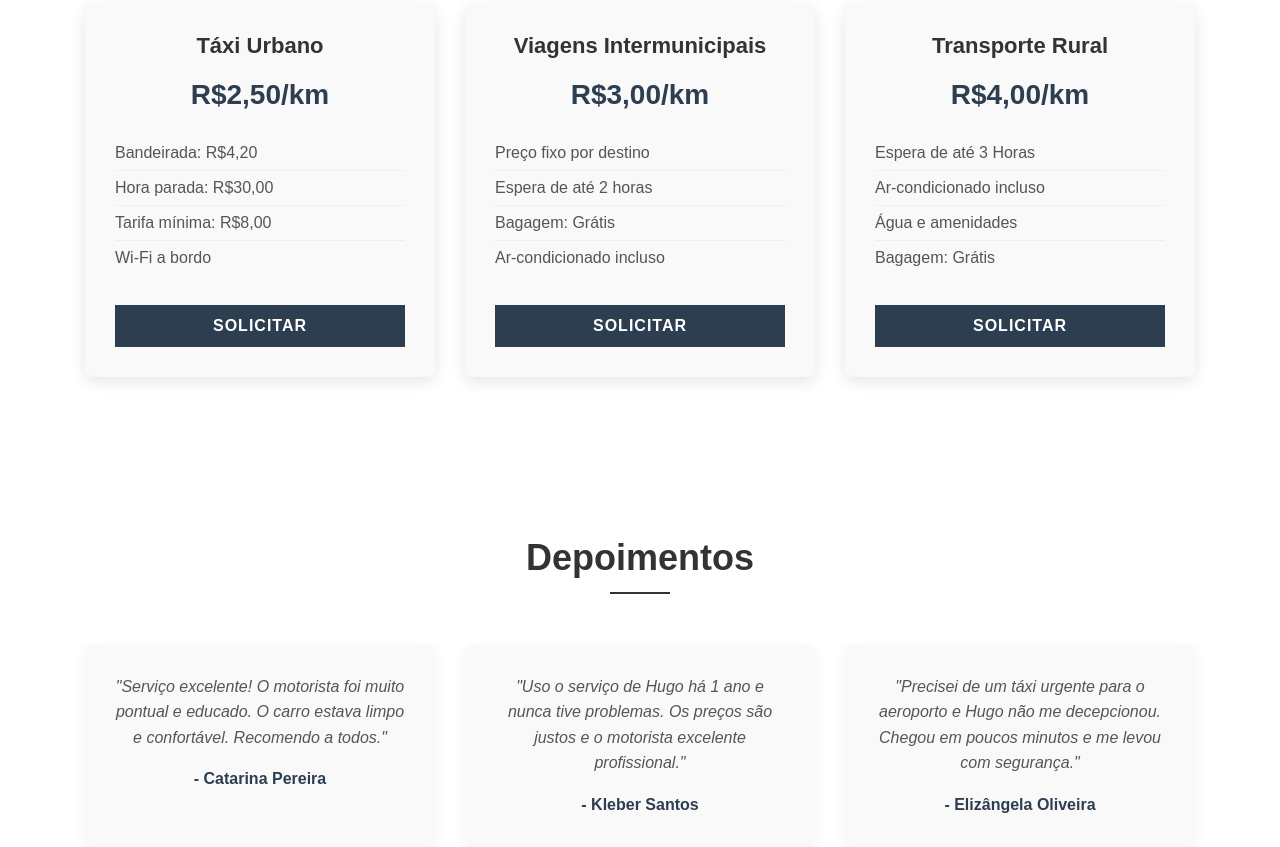
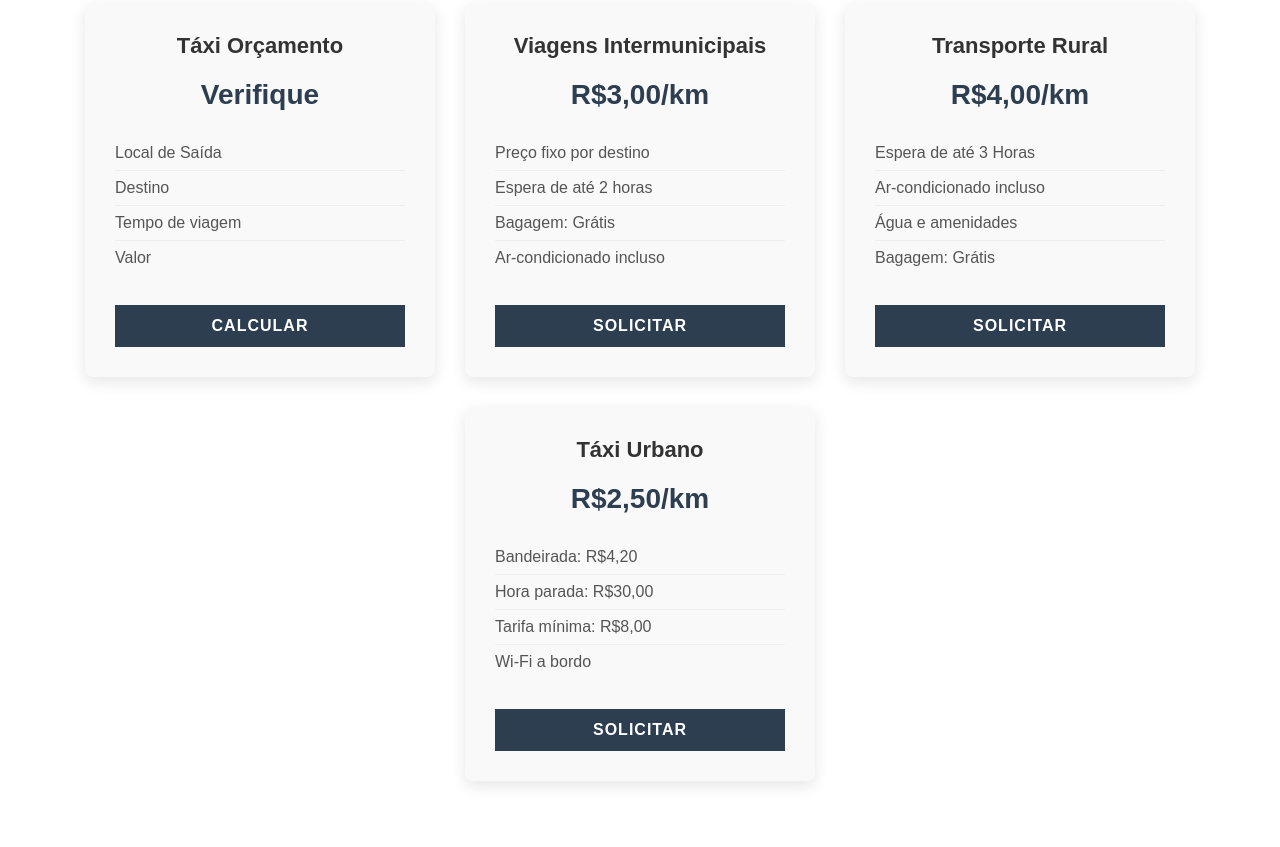
Before and after one commit to hugotaxi/hugo, a plain HTML site: page index.html in a window 1280 px wide. Shown: the part 1839-2686 px from the top of the page. Drawn offline with Linux system fonts and the light colour scheme.

Commit message:
Add files via upload

```diff
--- a/index.html
+++ b/index.html
@@ -650,12 +650,11 @@
             <a href="#" id="aboutLink">Sobre</a>
             <a href="#servicos">Serviços</a>
             <a href="#precos">Preços</a>
-            <a href="http://orcamento.use.taxi.br" target="_blank">Orçamento</a>
             <a href="#contato">Contato</a>
         </nav>
 
         <div class="hero-content">
-            <h1>Oferecemos o melhor serviço de táxi da cidade com motorista experiente e veículo confortável para todas as suas necessidades de transporte.</h1>
+            <h1>Oferecemos o melhor serviço de táxi da cidade com motorista experiente veículo confortável para todas as suas necessidades de transporte.</h1>
             <h2>Hugo Táxi</h2>
             <button class="btn" id="whatsappBtn">Whatsapp</button>
         </div>
@@ -711,15 +710,15 @@
         </div>
         <div class="pricing">
             <div class="price-card">
-                <h3>Táxi Urbano</h3>
-                <div class="price">R$2,50/km</div>
+                <h3>Táxi Orçamento</h3>
+                <div class="price">Verifique</div>
                 <ul>
-                    <li>Bandeirada: R$4,20</li>
-                    <li>Hora parada: R$30,00</li>
-                    <li>Tarifa mínima: R$8,00</li>
-                    <li>Wi-Fi a bordo</li>
+                    <li>Local de Saída</li>
+                    <li>Destino</li>
+                    <li>Tempo de viagem</li>
+                    <li>Valor</li>
                 </ul>
-                <button class="btn solicitar-btn" data-service="Táxi Urbano">Solicitar</button>
+                <button class="btn calcular-btn" data-service="Táxi Urbano">Calcular</button>
             </div>
             <div class="price-card">
                 <h3>Viagens Intermunicipais</h3>
@@ -742,6 +741,18 @@
                     <li>Bagagem: Grátis</li>
                 </ul>
                 <button class="btn solicitar-btn" data-service="Transporte Rural">Solicitar</button>
+            </div>
+
+            <div class="price-card">
+                <h3>Táxi Urbano</h3>
+                <div class="price">R$2,50/km</div>
+                <ul>
+                    <li>Bandeirada: R$4,20</li>
+                    <li>Hora parada: R$30,00</li>
+                    <li>Tarifa mínima: R$8,00</li>
+                    <li>Wi-Fi a bordo</li>
+                </ul>
+                <button class="btn solicitar-btn" data-service="Táxi Urbano">Solicitar</button>
             </div>
         </div>
     </section>
@@ -925,6 +936,15 @@
             });
         });
 
+        // Add click event to "Calcular" button to redirect to orçamento site
+        const calcularBtns = document.querySelectorAll(".calcular-btn");
+
+        calcularBtns.forEach(btn => {
+            btn.addEventListener('click', function() {
+                window.open('https://orcamento.use.taxi.br', '_blank');
+            });
+        });
+
         // Close modal when clicking outside
         window.addEventListener('click', function(event) {
             if (event.target == formModal) {
```
